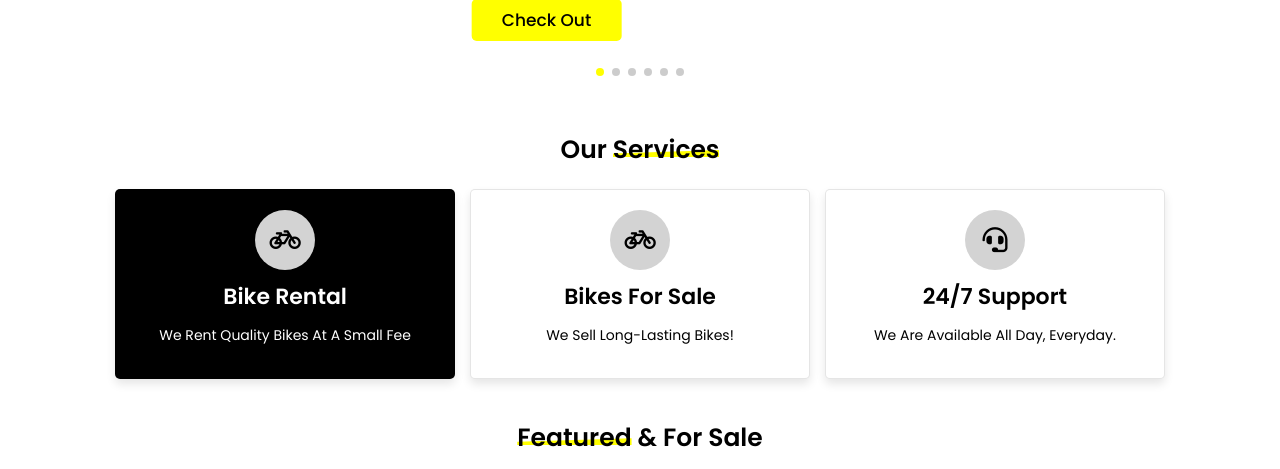
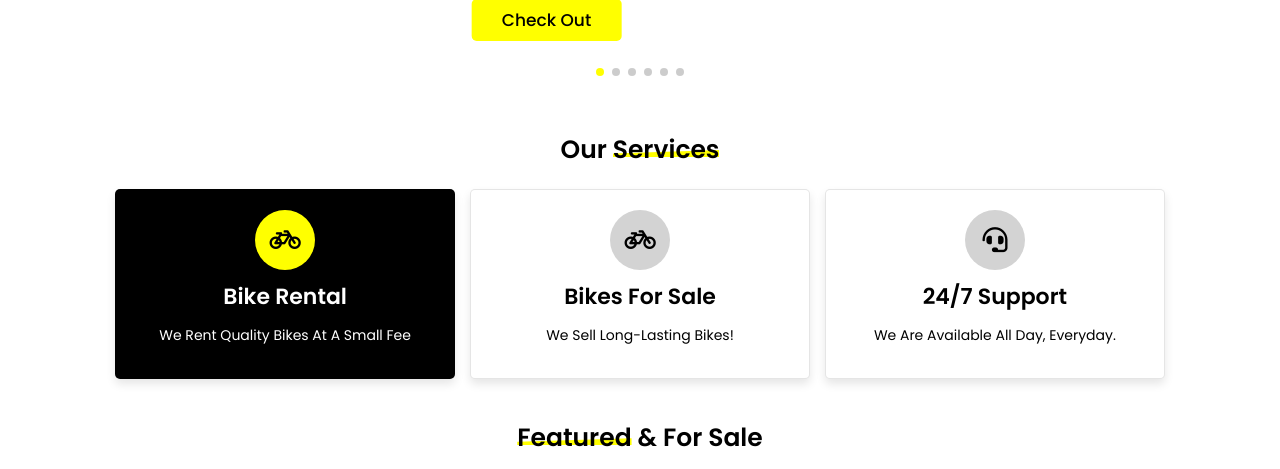
Before and after one commit to 0gregory0/SycleCityProject, a Django app: page / in a window 1280 px wide, with the pointer over the restyled element. Shown: the part 1478-1947 px from the top of the page. Run offline with Django 4.2, Linux system fonts and the light colour scheme.

Commit message:
Making icons turn yellow upon hover #UI/UX 😎

```diff
--- a/static/css/style.css
+++ b/static/css/style.css
@@ -392,6 +392,10 @@ section{
     background: black;
 }
 
+.services .box-container .box:hover i{
+    background: yellow;
+}
+
 .services .box-container .box:hover h3{
     color:white;
 }
```
